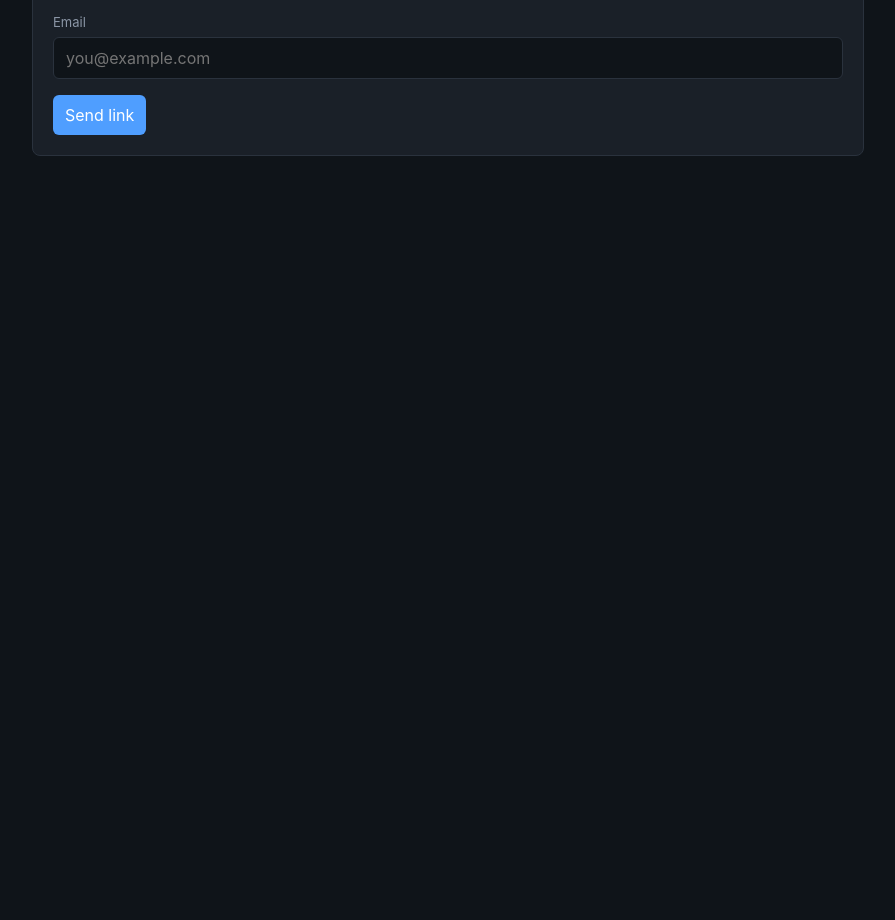
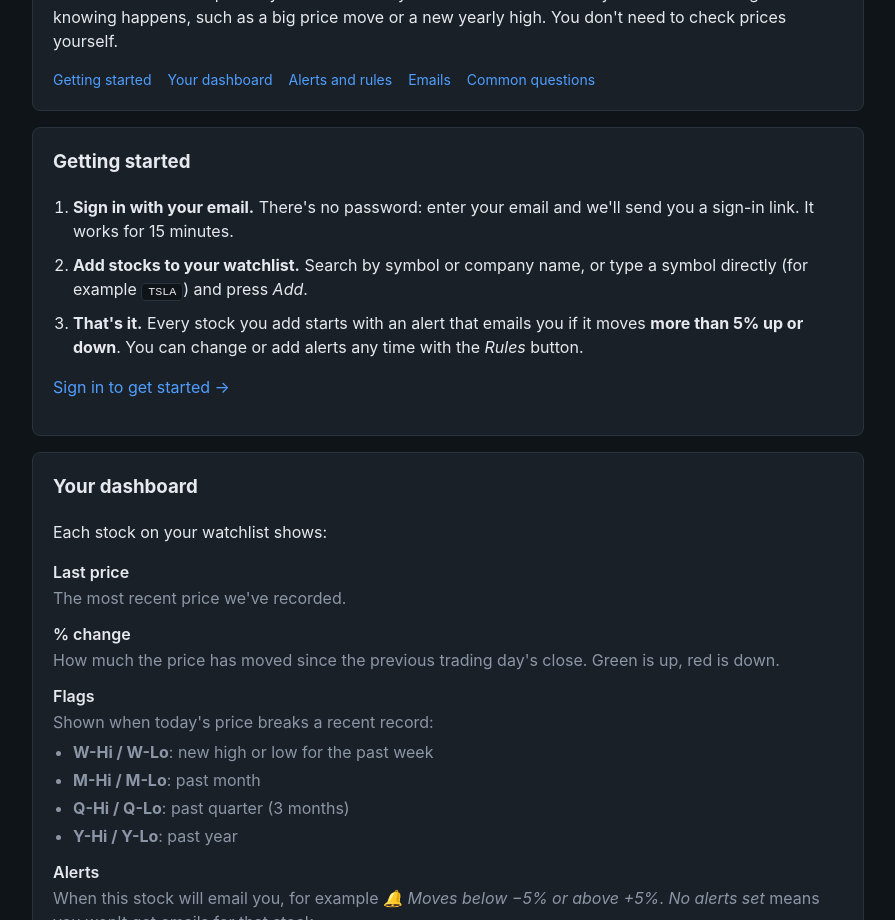
Before and after one commit to yinxianat/AI-stock-watcher, a React (Vite) app in the folder frontend/: page /help in a window 1280 px wide. Before the commit this address led to /. Shown: the part 180-1100 px from the top of the page, without its empty margins (192-1087 px from the left). Before the commit the page ends 800 px from the top, so only its background shows below. Built offline with nearby package versions, Linux system fonts and the light colour scheme; no server answers.

Commit message:
Add awareness for user to know the app

```diff
--- a/frontend/src/App.jsx
+++ b/frontend/src/App.jsx
@@ -10,6 +10,7 @@ import Rules from './pages/Rules.jsx';
 import Settings from './pages/Settings.jsx';
 import ConfirmEmail from './pages/ConfirmEmail.jsx';
 import Unsubscribe from './pages/Unsubscribe.jsx';
+import Help from './pages/Help.jsx';
 
 function RequireAuth({ children }) {
   return getToken() ? children : <Navigate to="/" replace />;
@@ -26,6 +27,7 @@ function Header() {
           <>
             <Link to="/dashboard">Dashboard</Link>
             <Link to="/settings">Settings</Link>
+            <Link to="/help">Help</Link>
             <button
               type="button"
               className="link-button"
@@ -38,7 +40,10 @@ function Header() {
             </button>
           </>
         ) : (
-          <Link to="/">Sign in</Link>
+          <>
+            <Link to="/help">How it works</Link>
+            <Link to="/">Sign in</Link>
+          </>
         )}
       </nav>
     </header>
@@ -65,6 +70,7 @@ export default function App() {
         <Route path="/auth/callback" element={<AuthCallback />} />
         <Route path="/auth/confirm-email" element={<ConfirmEmail />} />
         <Route path="/unsubscribe" element={<Unsubscribe />} />
+        <Route path="/help" element={<Help />} />
         <Route path="/dashboard" element={<RequireAuth><Dashboard /></RequireAuth>} />
         <Route path="/rules/:tickerId" element={<RequireAuth><Rules /></RequireAuth>} />
         <Route path="/settings" element={<RequireAuth><Settings /></RequireAuth>} />
--- /dev/null
+++ b/frontend/src/pages/Help.jsx
@@ -0,0 +1,214 @@
+import { Link } from 'react-router-dom';
+import { getToken } from '../lib/api.js';
+
+// User guide. Public, so people can read it before signing in. Keep the
+// numbers here in sync with the backend (check times, 3-hour repeat window,
+// default ±5% rule, sign-in link expiry).
+export default function Help() {
+  const signedIn = !!getToken();
+
+  return (
+    <div className="container help">
+      <div className="card">
+        <h2>How AI Stock Watcher works</h2>
+        <p>
+          AI Stock Watcher keeps an eye on the stocks you care about and emails
+          you when something worth knowing happens, such as a big price move
+          or a new yearly high. You don't need to check prices yourself.
+        </p>
+        <nav aria-label="On this page" className="help-toc">
+          <a href="#start">Getting started</a>
+          <a href="#dashboard">Your dashboard</a>
+          <a href="#alerts">Alerts and rules</a>
+          <a href="#emails">Emails</a>
+          <a href="#faq">Common questions</a>
+        </nav>
+      </div>
+
+      <section className="card" id="start" aria-labelledby="start-h">
+        <h3 id="start-h">Getting started</h3>
+        <ol className="help-steps">
+          <li>
+            <strong>Sign in with your email.</strong> There's no password: enter
+            your email and we'll send you a sign-in link. It works for 15
+            minutes.
+          </li>
+          <li>
+            <strong>Add stocks to your watchlist.</strong> Search by symbol or
+            company name, or type a symbol directly (for example <code>TSLA</code>)
+            and press <em>Add</em>.
+          </li>
+          <li>
+            <strong>That's it.</strong> Every stock you add starts with an alert
+            that emails you if it moves <strong>more than 5% up or down</strong>.
+            You can change or add alerts any time with the <em>Rules</em> button.
+          </li>
+        </ol>
+        {!signedIn && (
+          <p>
+            <Link to="/">Sign in to get started →</Link>
+          </p>
+        )}
+      </section>
+
+      <section className="card" id="dashboard" aria-labelledby="dashboard-h">
+        <h3 id="dashboard-h">Your dashboard</h3>
+        <p>Each stock on your watchlist shows:</p>
+        <dl className="help-terms">
+          <dt>Last price</dt>
+          <dd>The most recent price we've recorded.</dd>
+          <dt>% change</dt>
+          <dd>
+            How much the price has moved since the previous trading day's close.
+            Green is up, red is down.
+          </dd>
+          <dt>Flags</dt>
+          <dd>
+            Shown when today's price breaks a recent record:
+            <ul>
+              <li><strong>W-Hi / W-Lo</strong>: new high or low for the past week</li>
+              <li><strong>M-Hi / M-Lo</strong>: past month</li>
+              <li><strong>Q-Hi / Q-Lo</strong>: past quarter (3 months)</li>
+              <li><strong>Y-Hi / Y-Lo</strong>: past year</li>
+            </ul>
+          </dd>
+          <dt>Alerts</dt>
+          <dd>
+            When this stock will email you, for example <em>🔔 Moves below −5% or
+            above +5%</em>. <em>No alerts set</em> means you won't get emails for
+            that stock.
+          </dd>
+        </dl>
+        <p>
+          Use <strong>Sort by</strong> to see your <em>biggest movers</em>,
+          <em> top gainers</em>, <em>top losers</em>, or sort alphabetically.
+          Your choice is remembered on that device.
+        </p>
+        <p>
+          Dashboard prices refresh <strong>three times each US trading day</strong>:
+          9:35 AM, 12:30 PM and 4:05 PM Eastern, Monday to Friday. A stock you've
+          just added gets its price within a few seconds. Price-range alerts are
+          checked more often (see below), so an alert email can arrive before the
+          dashboard catches up.
+        </p>
+        <p>
+          <strong>Removing a stock</strong> also deletes its alerts. If you add it
+          back later, it starts again with the default ±5% alert.
+        </p>
+      </section>
+
+      <section className="card" id="alerts" aria-labelledby="alerts-h">
+        <h3 id="alerts-h">Alerts and rules</h3>
+        <p>
+          A <em>rule</em> tells us when to email you about a stock. Open a stock's
+          rules with the <strong>Rules</strong> button on your dashboard. A stock
+          can have several rules, and you can pause one without deleting it.
+        </p>
+
+        <h4>Price change outside a range</h4>
+        <p>
+          Emails you when the price moves outside the range you set, for example
+          below −5% or above +5%. It's checked <strong>every 10 minutes</strong>{' '}
+          while the market is open, against two things:
+        </p>
+        <ul>
+          <li>the previous trading day's close (the day's overall move), and</li>
+          <li>the price about 10 minutes earlier (a sudden jump or drop).</li>
+        </ul>
+
+        <h4>New high or low</h4>
+        <p>
+          Emails you when a stock reaches a new weekly, monthly, quarterly or
+          yearly high or low. These are checked <strong>three times each trading
+          day</strong>: 9:35 AM, 12:30 PM and 4:05 PM Eastern.
+        </p>
+
+        <h4>How often you'll hear from us</h4>
+        <p>
+          To avoid flooding your inbox, you get <strong>at most one email per
+          stock, per alert type, every 3 hours</strong>, even if the price keeps
+          moving.
+        </p>
+      </section>
+
+      <section className="card" id="emails" aria-labelledby="emails-h">
+        <h3 id="emails-h">Emails</h3>
+        <h4>Where alerts are sent</h4>
+        <p>
+          Alerts go to your <strong>notification email</strong>, which starts as
+          the email you sign in with. To send them somewhere else, go to{' '}
+          {signedIn ? <Link to="/settings">Settings</Link> : 'Settings'}, enter the
+          new address and click the confirmation link we email to it. A few
+          things to know:
+        </p>
+        <ul>
+          <li>
+            Until you confirm the new address, alerts are paused, so check the
+            spelling before you send.
+          </li>
+          <li>You can't use an address that another account already uses.</li>
+          <li>
+            Confirmation and sign-in emails can be re-sent once a minute (up to
+            five times an hour) to protect your inbox.
+          </li>
+        </ul>
+
+        <h4>Turning alert emails off</h4>
+        <p>
+          Untick <em>Email me when my stock alerts are triggered</em> in Settings,
+          or use the <em>Stop all alert emails</em> link at the bottom of any
+          alert. Your watchlist and rules are kept, so you can turn alerts back on
+          later. Sign-in links are always sent when you ask for one.
+        </p>
+      </section>
+
+      <section className="card" id="faq" aria-labelledby="faq-h">
+        <h3 id="faq-h">Common questions</h3>
+
+        <details>
+          <summary>A stock I just added shows "Updating…" or "—"</summary>
+          <p>
+            We fetch its price as soon as you add it, which usually takes a few
+            seconds. If it still shows "—" after that, the symbol may be wrong or
+            the price source may be busy; it will fill in at the next update.
+          </p>
+        </details>
+
+        <details>
+          <summary>I didn't get my sign-in email</summary>
+          <p>
+            Check your spam or promotions folder. Links expire after 15 minutes;
+            you can request a new one after a minute.
+          </p>
+        </details>
+
+        <details>
+          <summary>Why didn't I get an alert?</summary>
+          <ul>
+            <li>The stock has <em>No alerts set</em>, or its rule is paused.</li>
+            <li>Alert emails are turned off in Settings (the dashboard shows a yellow notice).</li>
+            <li>Your notification email is waiting for confirmation.</li>
+            <li>The market was closed: alerts are only checked on US trading days.</li>
+            <li>You already got the same alert for that stock in the last 3 hours.</li>
+          </ul>
+        </details>
+
+        <details>
+          <summary>Does it work on my phone?</summary>
+          <p>
+            Yes. The app works in any modern mobile browser, and each stock is
+            shown as a compact card on small screens.
+          </p>
+        </details>
+
+        <details>
+          <summary>Is this financial advice?</summary>
+          <p>
+            No. AI Stock Watcher only tells you when prices move. It doesn't
+            recommend buying or selling anything.
+          </p>
+        </details>
+      </section>
+    </div>
+  );
+}
--- a/frontend/src/pages/Login.jsx
+++ b/frontend/src/pages/Login.jsx
@@ -1,4 +1,5 @@
 import { useEffect, useRef, useState } from 'react';
+import { Link } from 'react-router-dom';
 import { api } from '../lib/api.js';
 
 // Matches the backend's limit of one sign-in email per address per minute.
@@ -50,7 +51,10 @@ export default function Login() {
     <div className="container">
       <div className="card">
         <h2>Sign in to AI Stock Watcher</h2>
-        <p className="muted">We'll email you a sign-in link. No password needed.</p>
+        <p className="muted">
+          We'll email you a sign-in link. No password needed.{' '}
+          <Link to="/help">New here? See how it works.</Link>
+        </p>
         {sent ? (
           <>
             <div className="flash ok" role="status">
--- a/frontend/src/styles.css
+++ b/frontend/src/styles.css
@@ -324,3 +324,29 @@ button.secondary:disabled:hover { background: transparent; }
 button.link-button.inline { margin-left: 0; font-size: inherit; min-height: 0; }
 button.link-button:disabled,
 button.link-button:disabled:hover { background: none; color: var(--muted); text-decoration: none; }
+
+/* ---------- Help page ---------- */
+.help h4 { margin: 20px 0 6px; font-size: 15px; }
+.help ul, .help ol { padding-left: 20px; }
+.help li { margin: 4px 0; }
+.help code {
+  background: var(--bg);
+  border: 1px solid var(--border);
+  border-radius: 4px;
+  padding: 1px 6px;
+  font-size: 0.9em;
+}
+.help-toc { display: flex; flex-wrap: wrap; gap: 8px 16px; margin-top: 12px; font-size: 14px; }
+.help-steps li { margin: 10px 0; }
+.help-terms dt { font-weight: 600; margin-top: 12px; }
+.help-terms dd { margin: 2px 0 0; color: var(--muted); }
+.help-terms dd ul { margin: 6px 0 0; }
+.help details {
+  border-top: 1px solid var(--border);
+  padding: 12px 0;
+}
+.help details:first-of-type { border-top: none; }
+.help summary { cursor: pointer; font-weight: 600; }
+.help details p, .help details ul { color: var(--muted); margin: 8px 0 0; }
+/* Section links shouldn't hide the heading under the top of the screen. */
+.help section { scroll-margin-top: 16px; }
```
